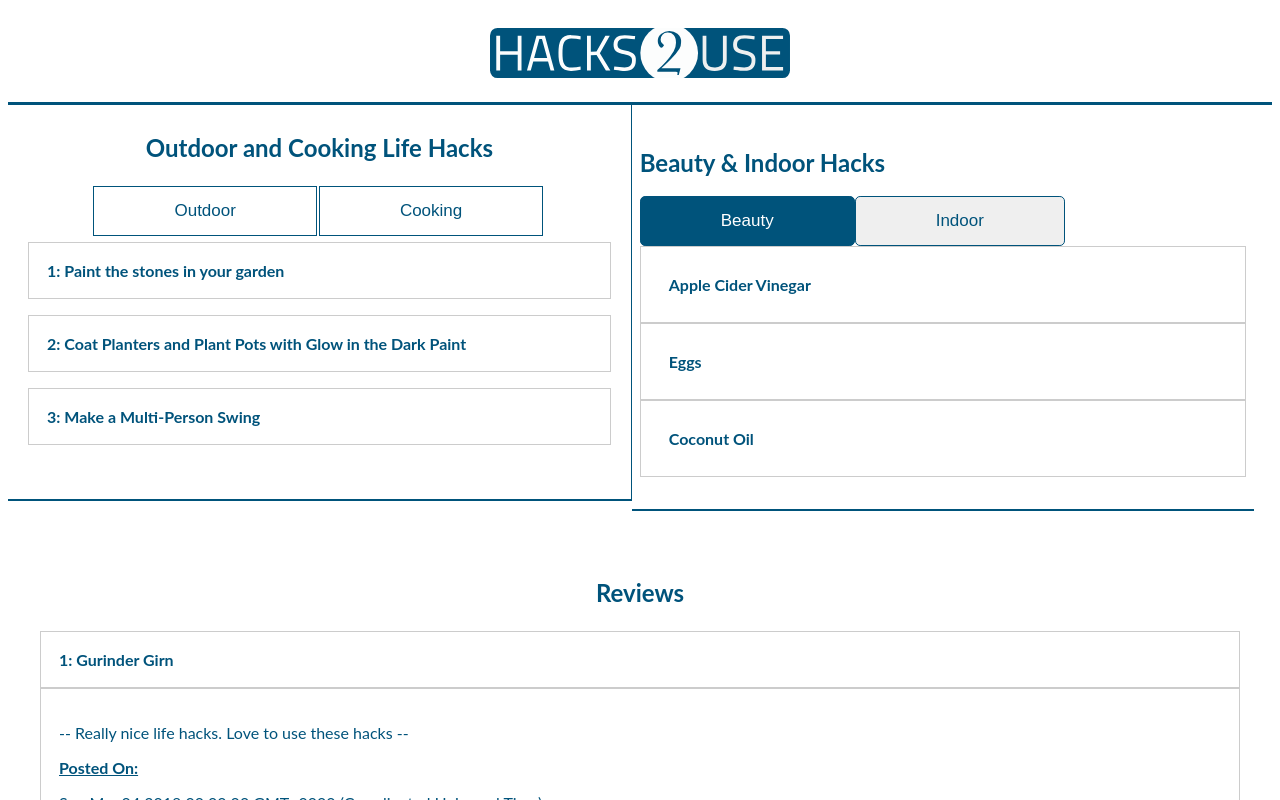
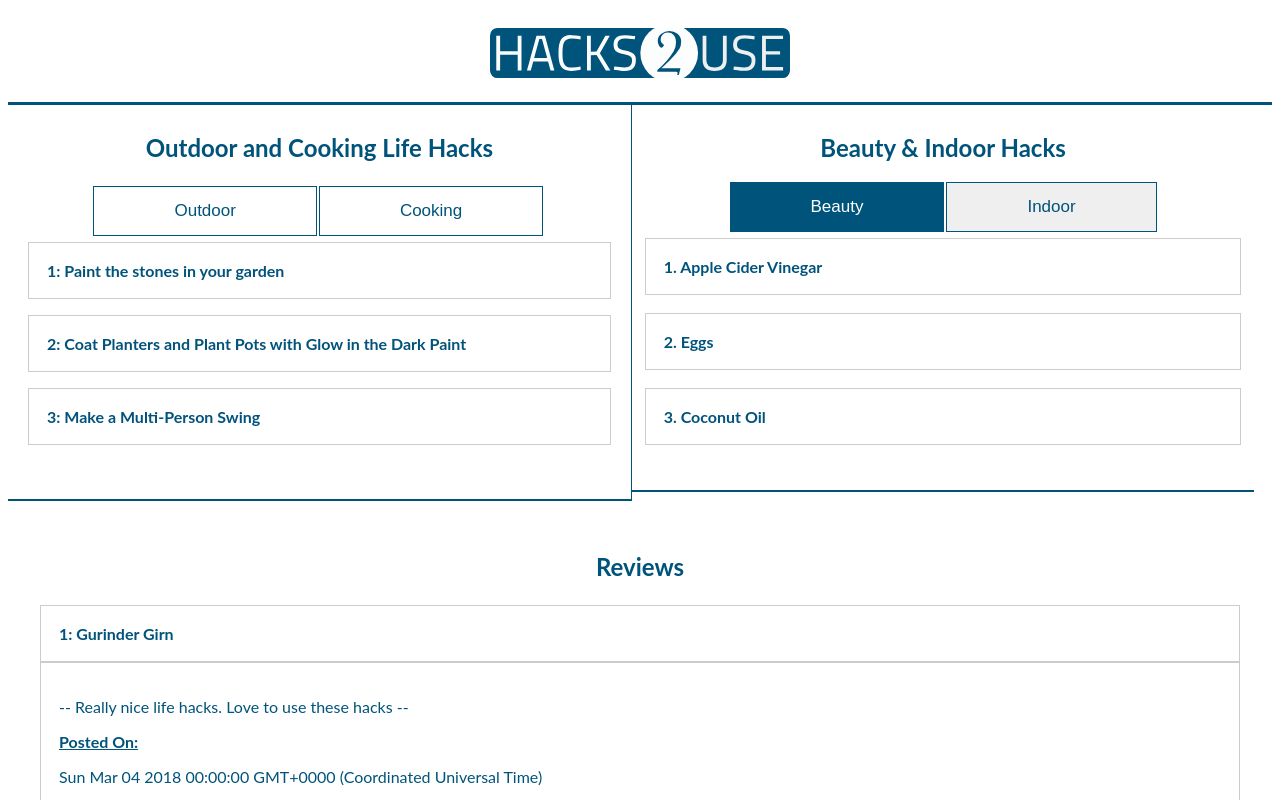
Before and after one commit to hazeoscar/lifeHacks, an Angular app: page / in a window 1280 px wide. Both pictures are taken after a click on the button "Beauty". Shown: the top 800 px of the page. Built offline with nearby package versions, Linux system fonts and the light colour scheme.

Commit message:
modified css to look coherent Outdoor component

```diff
--- a/src/app/beauty/beauty.component.css
+++ b/src/app/beauty/beauty.component.css
@@ -1,5 +1,5 @@
 .yegComp{
-    margin: 15px auto;
+    /* margin: 15px auto; */
     font-family: 'Lato', sans-serif;
     color:#00537b;
     border-bottom:2px solid #00537b;
@@ -14,6 +14,8 @@ h2{
     color: #00537b;
     font-family: 'Lato', sans-serif;
     font-size: 1.5rem;
+    text-align: center;
+
 }
 
 
@@ -23,6 +25,8 @@ overflow: hidden;
 background-color: #fff;
 margin: 0 auto;
 display: flex;
+justify-content: center;
+align-items: center;
 
 }
 
@@ -32,7 +36,7 @@ display: flex;
     font-size: 17px;
     color: #00537b;
     border: 1px solid #00537b;
-    border-radius: 0.3em;
+    margin: 1px;
 
 }
 
@@ -60,17 +64,29 @@ h3{
     text-align: left;
     padding: 18px;
     margin: 0px;
+    margin-bottom: 0.5em;
+    border: 1px solid #ccc;
+}
+
+.description{
+    border: 1px solid #ccc;
+    padding: 18px;
+    margin: 0px;
+
 }
 
 .hackDetail{
     padding: 10px;
-    border: 1px solid #ccc;
+    /* border: 1px solid #ccc; */
+    padding: 5px;
 
 }
 
 .hackDetail p {
     font-family: 'Lato', sans-serif;
     font-weight: normal;
+    /* margin-top: 0px; */
+
 }
 
 h3:hover{
@@ -81,7 +97,7 @@ h3:hover{
 
 
 
-.subtext span{
+.subtext{
     color:#00537b;
     font-weight:bolder;
     font-size: 16px;
--- a/src/app/beauty/beauty.component.html
+++ b/src/app/beauty/beauty.component.html
@@ -13,11 +13,11 @@
   <!--START <div class="beautycomp"> -->
   <div *ngIf="beauty" class="panelContaitner" id="Beauty">
     <div *ngFor="let b of beauty" class="hackDetail">
-      <h3>{{b.title}}</h3>
+      <h3>{{b.id}}. {{b.title}}</h3>
       <div class="description">
-        <p>{{b.description}}</p>
-        <div class="subtext"><span>Date Posted:</span> {{b.datecreated}}</div>
-        <div class="subtext"><span>Category:</span> {{b.category}}</div>
+        <div class="subtext">Description:</div><p>{{b.description}}</p>
+        <div class="subtext">Date Posted:</div><p>{{b.datecreated}}</p>
+        <div class="subtext">Category:</div><p>{{b.category}}</p>
       </div>
     </div>
   </div>
@@ -26,11 +26,11 @@
   <!-- START <div class="indoorcomp"> -->
   <div *ngIf="indoor" class="panelContaitner" id="Indoor">
     <div *ngFor="let b of indoor" class="hackDetail">
-      <h3>{{b.title}}</h3>
+      <h3>{{b.id}}. {{b.title}}</h3>
       <div class="description">
-        <p>{{b.description}}</p>
-        <div class="subtext"><span>Date Posted:</span> {{b.datecreated}}</div>
-        <div class="subtext"><span>Category:</span> {{b.category}}</div>
+          <div class="subtext">Description:</div><p>{{b.description}}</p>
+          <div class="subtext">Date Posted:</div><p>{{b.datecreated}}</p>
+          <div class="subtext">Category:</div><p>{{b.category}}</p>
     </div>
     </div>
   </div>
```
